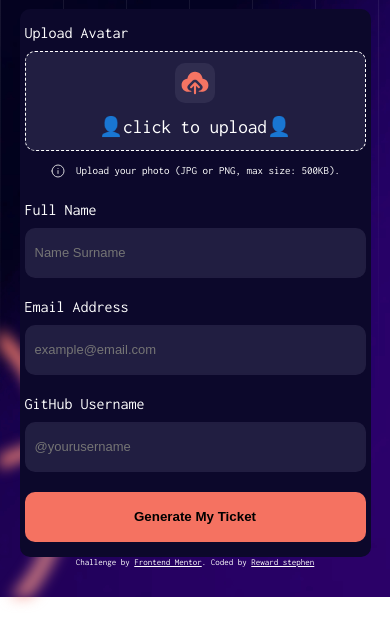
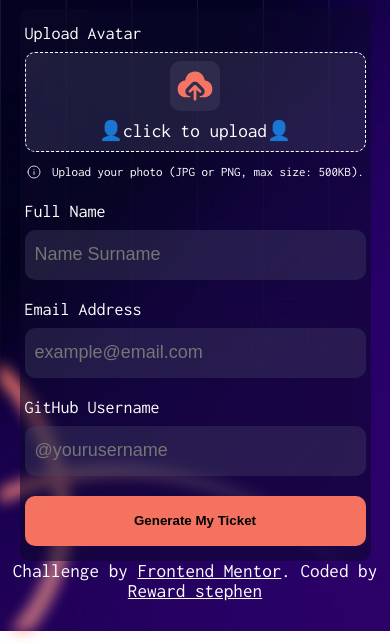
Before and after one commit to Reward-steve/conference-ticket-generator-main, a plain HTML site: page index.html in a window 390 px wide. Shown: the part 200-844 px from the top of the page. Drawn offline with Linux system fonts and the light colour scheme.

Commit message:
updated styling

```diff
--- a/style/@media(480).css
+++ b/style/@media(480).css
@@ -38,7 +38,7 @@
   }
 
   label p {
-    font-size: 16px;
+    font-size: large;
     margin-top: 10px;
   }
 
@@ -49,8 +49,8 @@
   }
 
   #upload-image img {
-    width: 40px;
-    height: 40px;
+    width: 50px;
+    height: 50px;
   }
 
   #upload-image {
@@ -58,7 +58,7 @@
   }
 
   #info-message p {
-    font-size: 11px;
+    font-size: 13px;
   }
 
   #info-message {
@@ -69,7 +69,7 @@
   .input-email,
   .input-github {
     height: 50px;
-    font-size: small;
+    font-size: large;
   }
 
   #Generate-ticket {
@@ -95,7 +95,7 @@
 
   footer {
     bottom: 0;
-    font-size: xx-small;
+    font-size: 1.2em;
   }
 
   #name {
--- a/style/styles.css
+++ b/style/styles.css
@@ -112,7 +112,7 @@ header p {
 form {
   margin-top: 20px;
   width: 30%;
-  background: hsl(248, 70%, 10%);
+  background: hsl(248deg 70% 10% / 55%);
   padding: 20px;
   border-radius: 10px;
   z-index: 10;
```
